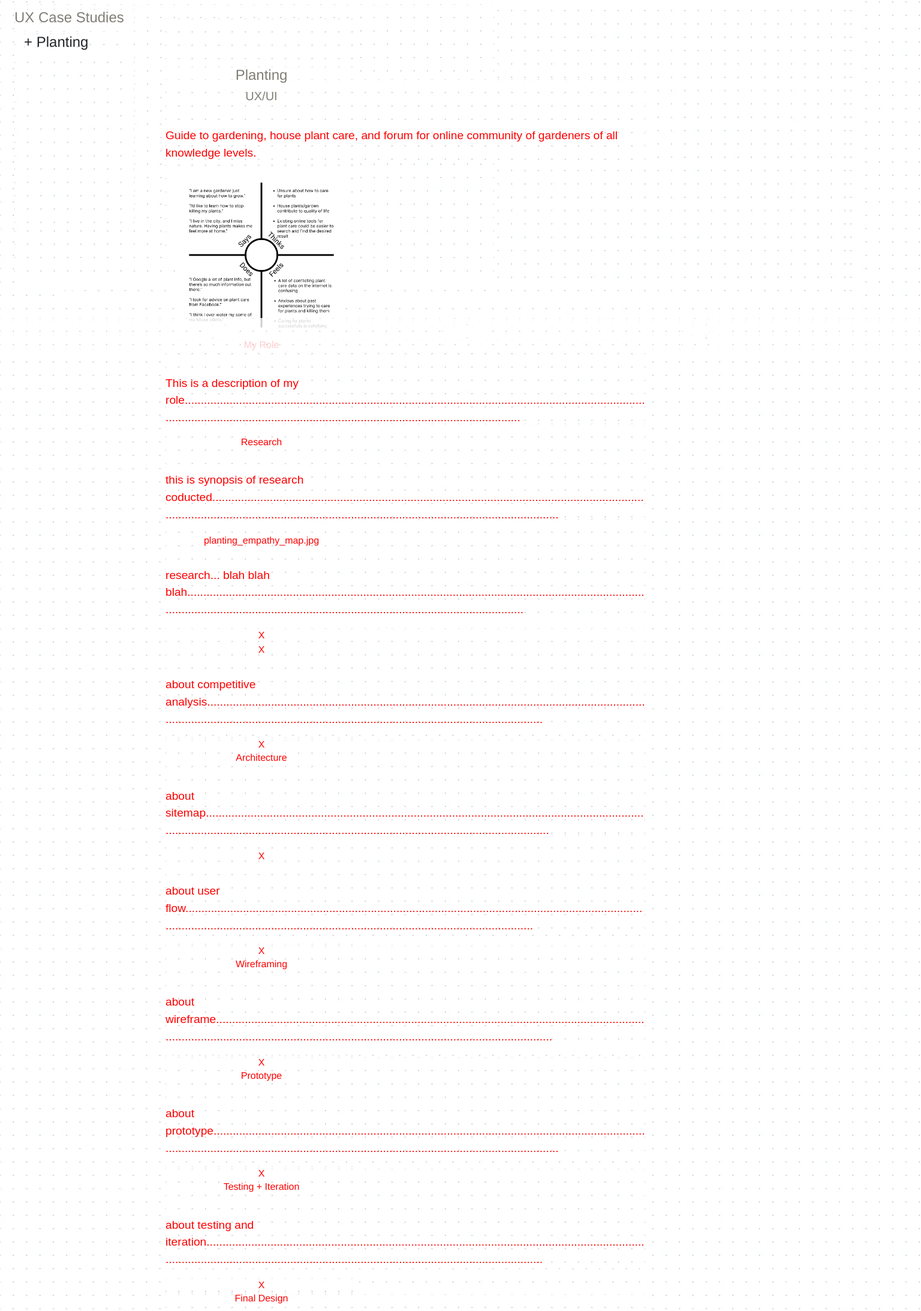
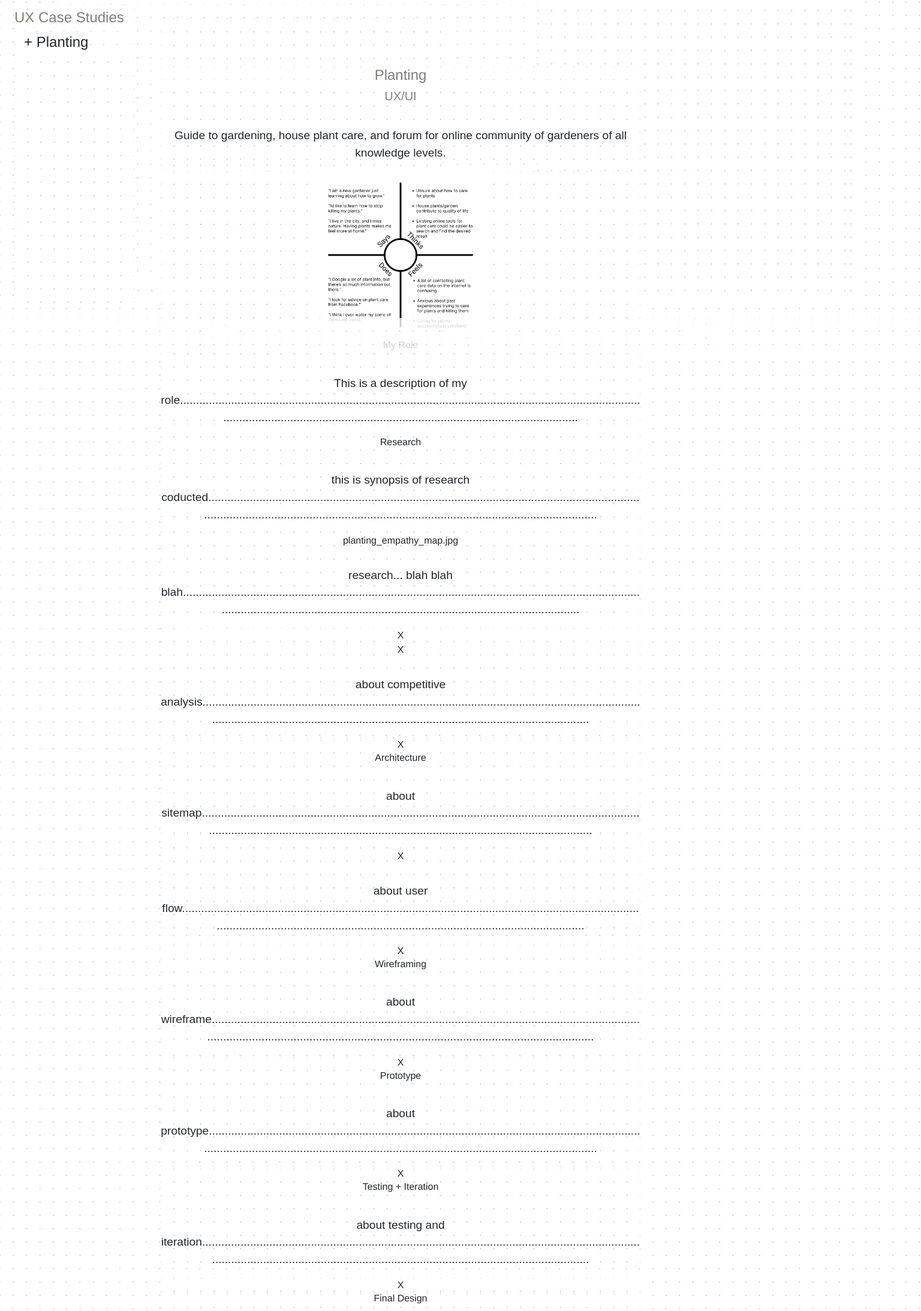
Before and after one commit to sihayah/portfoliofolio, a React (Create React App) app: page /Design in a window 1536 px wide. Shown: the part 219-2404 px from the top of the page at 60% size. Built offline with nearby package versions, Linux system fonts and the light colour scheme; a web font is replaced by a local one.

Commit message:
updated media queries for ux portfolio table of contents

```diff
--- a/src/pages/Design/index.js
+++ b/src/pages/Design/index.js
@@ -60,6 +60,7 @@ const Design = () => {
                                         </li>
                             ))}
                         </ul>
+                        <span id="disappearingDashes">//////////////////////////////////////////////////////////////////</span>
                         <div className= 'lg-format-scroll-top'>
                             <ScrollTop />
                         </div>
@@ -74,8 +75,11 @@ const Design = () => {
                                 <p>
                                     {project.description}
                                 </p>
-                                <img className="project-example" id={project.id} src={require(`../../assets/mockups/${project.imageBank}`)} alt={project.title}>
+                                <div className="centerImg">
+                                    <img className="project-example" id={project.id} src={require(`../../assets/mockups/${project.imageBank}`)} alt={project.title}>
                                 </img>
+                                </div>
+
                                 <h6>My Role</h6>
                                 <p>
                                     {project.myRole}
@@ -84,60 +88,60 @@ const Design = () => {
                                 <p>
                                     {project.research}
                                 </p>
-                                <div>
+                                <div  className="centerImg">
                                     {project.empathyMap}
                                 </div>
                                 <p>
                                     {project.empathyCopy}
                                 </p>
-                                <div>
+                                <div className="centerImg">
                                     {project.persona1}
                                 </div>
-                                <div>
+                                <div className="centerImg">
                                     {project.persona2}
                                 </div>
                                 <p>
                                     {project.competitveAnalysisCopy}
                                 </p>
-                                <div>
+                                <div className="centerImg">
                                     {project.competitveAnalysis}
                                 </div>
                                 <h6>Architecture</h6>
                                 <p>
                                     {project.sitemapCopy}
                                 </p>
-                                <div>
+                                <div className="centerImg">
                                     {project.sitemap}
                                 </div>
                                 <p>
                                     {project.userFlowCopy}
                                 </p>
-                                <div>
+                                <div className="centerImg">
                                     {project.userFlow}
                                 </div>
                                 <h6>Wireframing</h6>
                                 <p>
                                     {project.wireframeCopy}
                                 </p>
-                                <div>
+                                <div className="centerImg">
                                     {project.wireframe}
                                 </div>
                                 <h6>Prototype</h6>
                                 <p>
                                     {project.prototypeCopy}
                                 </p>
-                                <div>
+                                <div className="centerImg">
                                     {project.prototype}
                                 </div>
                                 <h6>Testing + Iteration</h6>
                                 <p>
                                     {project.testingIterationCopy}
                                 </p>
-                                <div>
+                                <div className="centerImg">
                                     {project.testingIteration}
                                 </div>
                                 <h6>Final Design</h6>
-                                <div>
+                                <div className="centerImg">
                                     {project.revisedDesign}
                                 </div>
                                 <p>
--- a/src/pages/Design/style.css
+++ b/src/pages/Design/style.css
@@ -41,6 +41,10 @@
     word-wrap: break-word;
   }
 
+  .centerImg {
+    width: 40vh;
+  }
+
   #project-links a {
     color: var(--pink);
   }
@@ -56,6 +60,7 @@
     padding-top: 7vh;
   }
 
+
   @media screen and (min-width: 500px) {
 
       #table-of-contents {
@@ -65,8 +70,12 @@
         width: 20vh;
       }
 
+      #disappearingDashes {
+        display: none;
+      }
+
       .portfolio-container {
-        margin-left: -7vh;
+        margin-left: 1vh;
       }
 
       .project-container p {
@@ -76,8 +85,12 @@
         word-wrap: break-word;
       }
 
+      .centerImg, .project-container h4, .project-container h5, .project-container h6, .project-details {
+        width: 60vh;
+      }
+
       .lg-format-scroll-top {
-        margin-top: 34vh;
+        margin-top: 50vh;
         display: inline-block;
       }
 
@@ -98,26 +111,26 @@
     }
 
   @media screen and (min-width: 1500px) {
+
       .project-container {
         gap: 9vh;
       }
+
       .project-details {
         padding-top: 10vh;
       }
-      .portfolio-container {
-        margin-left: 10vh;
-        width: fit-content;
-      }
-      .project-details {
-        color: red;
-        width: 40vh;
+
+      .project-details p {
+        width: 100vh;
         text-align: center;
       }
-      .project-container p {
+
+      .project-container p, .project-container h4, .project-container h5, .project-container h6, .centerImg {
         width: 100vh;
       }
+
       .portfolio-container {
-        margin-left: -12vh;
+        margin-left: -3vh;
       }
 
     }
```
